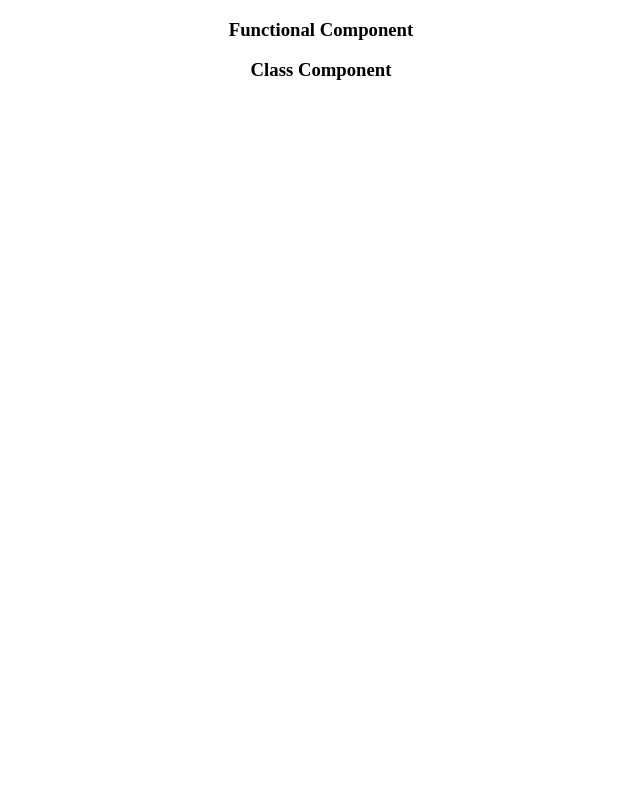
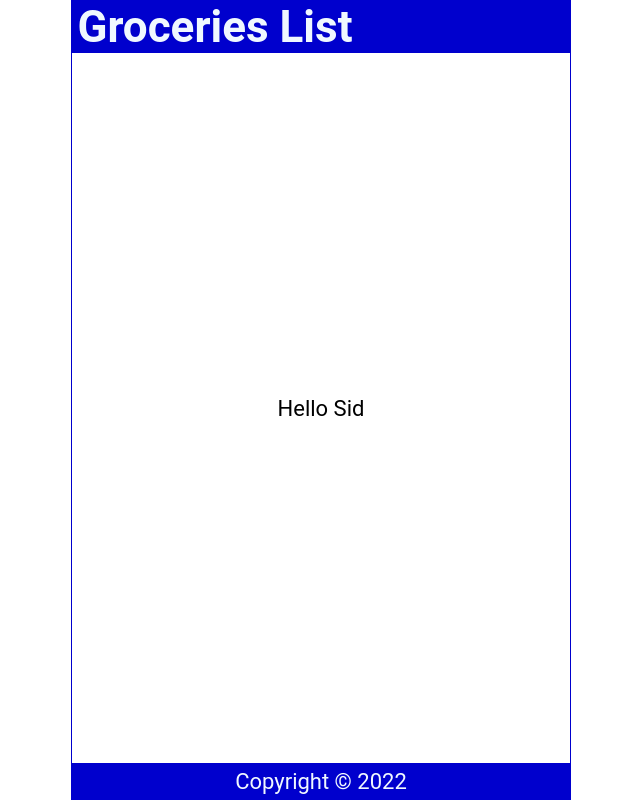
Before and after one commit to sidlogin/ReactLearning, a React (Create React App) app in the folder Udemy- ReactJS/react-bootcamp/react-basics/: page / in a window 1280 px wide. Shown: the whole page, without its empty margins (319-959 px from the left). Built offline with nearby package versions, Linux system fonts and the light colour scheme; the HTML template or start-up script is replaced by a standard one.

Commit message:
Committing

```diff
--- a/Udemy- ReactJS/react-bootcamp/react-basics/package.json
+++ b/Udemy- ReactJS/react-bootcamp/react-basics/package.json
@@ -9,6 +9,7 @@
     "react": "^18.0.0",
     "react-dom": "^18.0.0",
     "react-scripts": "5.0.1",
+    "styled-components": "^5.3.5",
     "web-vitals": "^2.1.4"
   },
   "scripts": {
--- a/Udemy- ReactJS/react-bootcamp/react-basics/src/components/App.css
+++ /dev/null
@@ -1,38 +0,0 @@
-.App {
-  text-align: center;
-}
-
-.App-logo {
-  height: 40vmin;
-  pointer-events: none;
-}
-
-@media (prefers-reduced-motion: no-preference) {
-  .App-logo {
-    animation: App-logo-spin infinite 20s linear;
-  }
-}
-
-.App-header {
-  background-color: #282c34;
-  min-height: 100vh;
-  display: flex;
-  flex-direction: column;
-  align-items: center;
-  justify-content: center;
-  font-size: calc(10px + 2vmin);
-  color: white;
-}
-
-.App-link {
-  color: #61dafb;
-}
-
-@keyframes App-logo-spin {
-  from {
-    transform: rotate(0deg);
-  }
-  to {
-    transform: rotate(360deg);
-  }
-}
--- a/Udemy- ReactJS/react-bootcamp/react-basics/src/components/App.js
+++ b/Udemy- ReactJS/react-bootcamp/react-basics/src/components/App.js
@@ -1,12 +1,15 @@
-import './App.css'
 import ClassComponent from './basic-concepts/fundamentals/ClassComponent';
 import FunctionalComponent from './basic-concepts/fundamentals/FunctionalComponent'
+import Content from './ecosystems/Content';
+import Footer from './ecosystems/Footer';
+import Header from './ecosystems/Header';
 
 const App = () => {
   return (
-    <div className="App">
-      <FunctionalComponent />
-      <ClassComponent />
+    <div className='App'>
+      <Header />
+      <Content />
+      <Footer />
     </div>
   );
 }
--- /dev/null
+++ b/Udemy- ReactJS/react-bootcamp/react-basics/src/components/ecosystems/Content.js
@@ -0,0 +1,11 @@
+import React from 'react'
+
+const Content = () => {
+  return (
+    <main>
+        <p>Hello Sid</p>
+    </main>
+  )
+}
+
+export default Content
--- /dev/null
+++ b/Udemy- ReactJS/react-bootcamp/react-basics/src/components/ecosystems/Footer.js
@@ -0,0 +1,14 @@
+import { toHaveDisplayValue } from '@testing-library/jest-dom/dist/matchers'
+import React from 'react'
+
+const Footer = () => {
+  const today = new Date();
+
+  return (
+    <footer>
+        Copyright &copy; {today.getFullYear()}
+    </footer>
+  )
+}
+
+export default Footer
--- /dev/null
+++ b/Udemy- ReactJS/react-bootcamp/react-basics/src/components/ecosystems/Header.js
@@ -0,0 +1,11 @@
+import React from 'react';
+
+const Header = () => {
+  return (
+    <header>
+        <h1>Groceries List</h1>
+    </header>
+  )
+}
+
+export default Header
--- a/Udemy- ReactJS/react-bootcamp/react-basics/src/index.js
+++ b/Udemy- ReactJS/react-bootcamp/react-basics/src/index.js
@@ -1,6 +1,10 @@
 import React from 'react';
 import ReactDOM from 'react-dom/client';
+
+import './index.css'
 import App from './components/App';
+
+
 
 const root = ReactDOM.createRoot(document.getElementById('root'));
 root.render(
```
Also changed, not shown: 1 other file (tests, documents, lock files or other folders).
